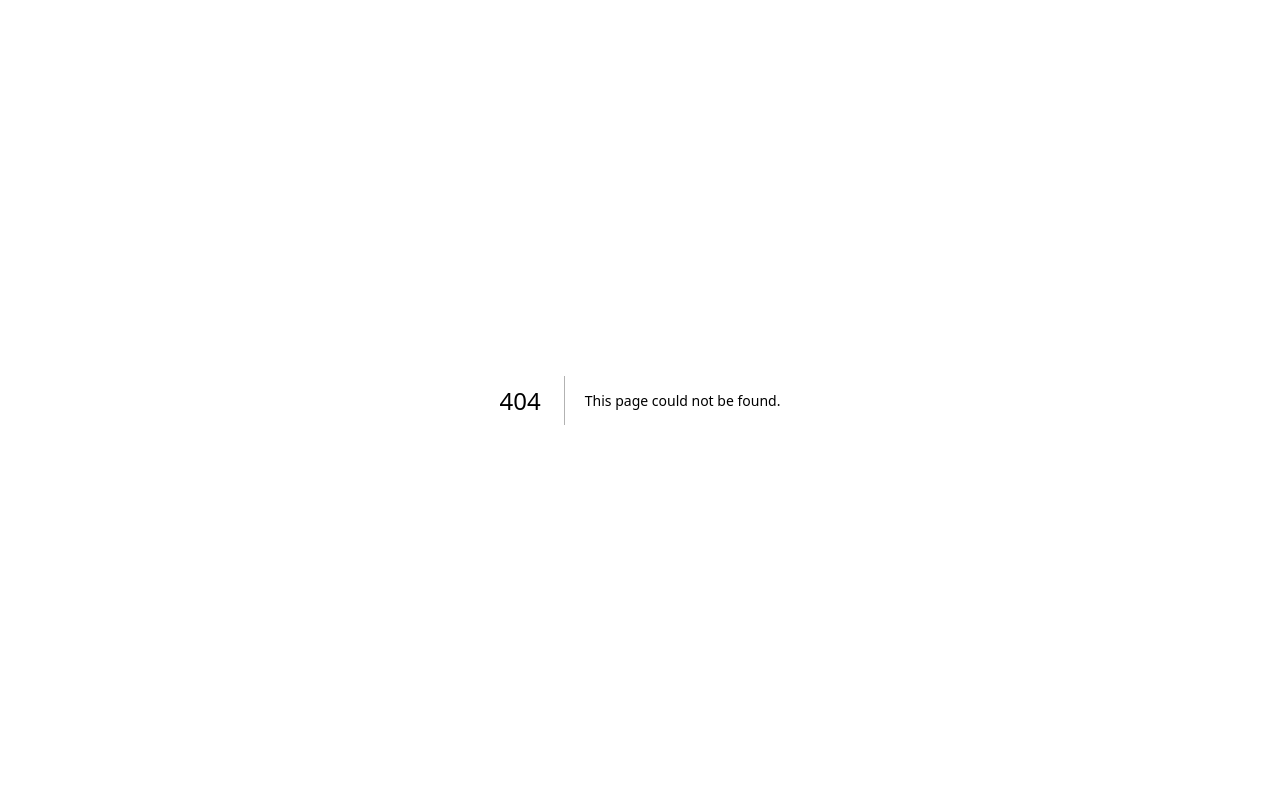
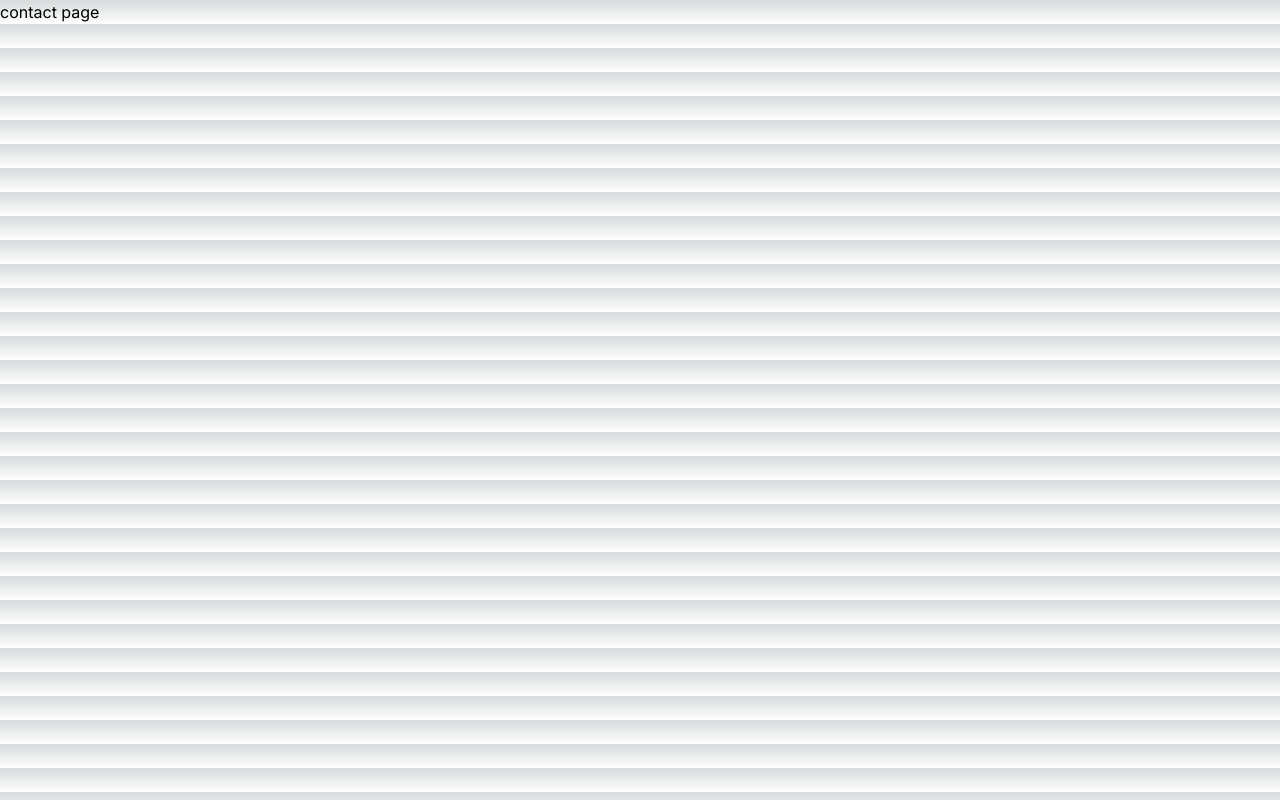
Before and after one commit to GiSeok-Hong/next-blog, a Next.js app: page /contact in a window 1280 px wide. Before the commit this address had no page. Built offline with nearby package versions, Linux system fonts and the light colour scheme.

Commit message:
feat: about, contact, posts 페이지 생성

```diff
--- /dev/null
+++ b/src/app/about/page.tsx
@@ -0,0 +1,7 @@
+export default function AboutPage() {
+  return (
+    <>
+      <h1>About page</h1>
+    </>
+  );
+}
--- /dev/null
+++ b/src/app/contact/page.tsx
@@ -0,0 +1,7 @@
+export default function ContactPage() {
+  return (
+    <>
+      <h1>contact page</h1>
+    </>
+  );
+}
--- /dev/null
+++ b/src/app/posts/page.tsx
@@ -0,0 +1,7 @@
+export default function PostsPage() {
+  return (
+    <>
+      <h1>posts page</h1>
+    </>
+  );
+}
```
